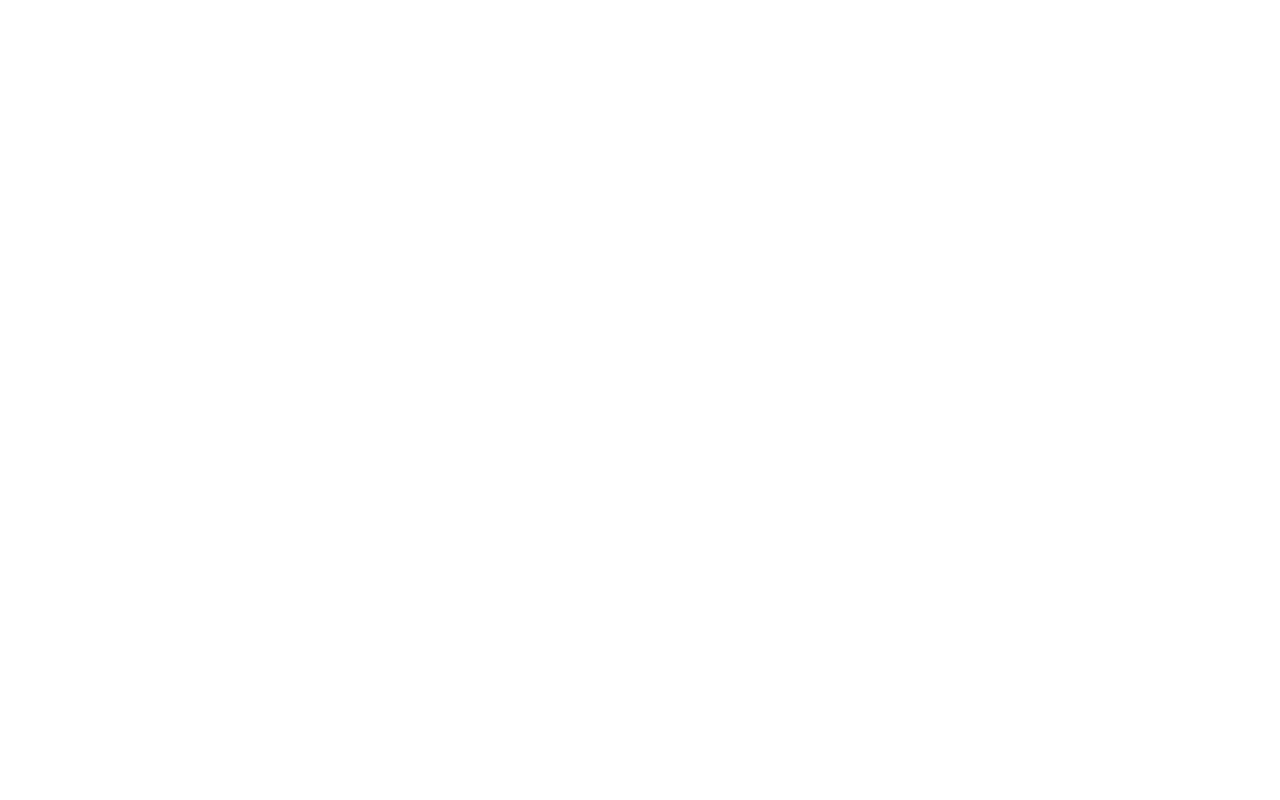
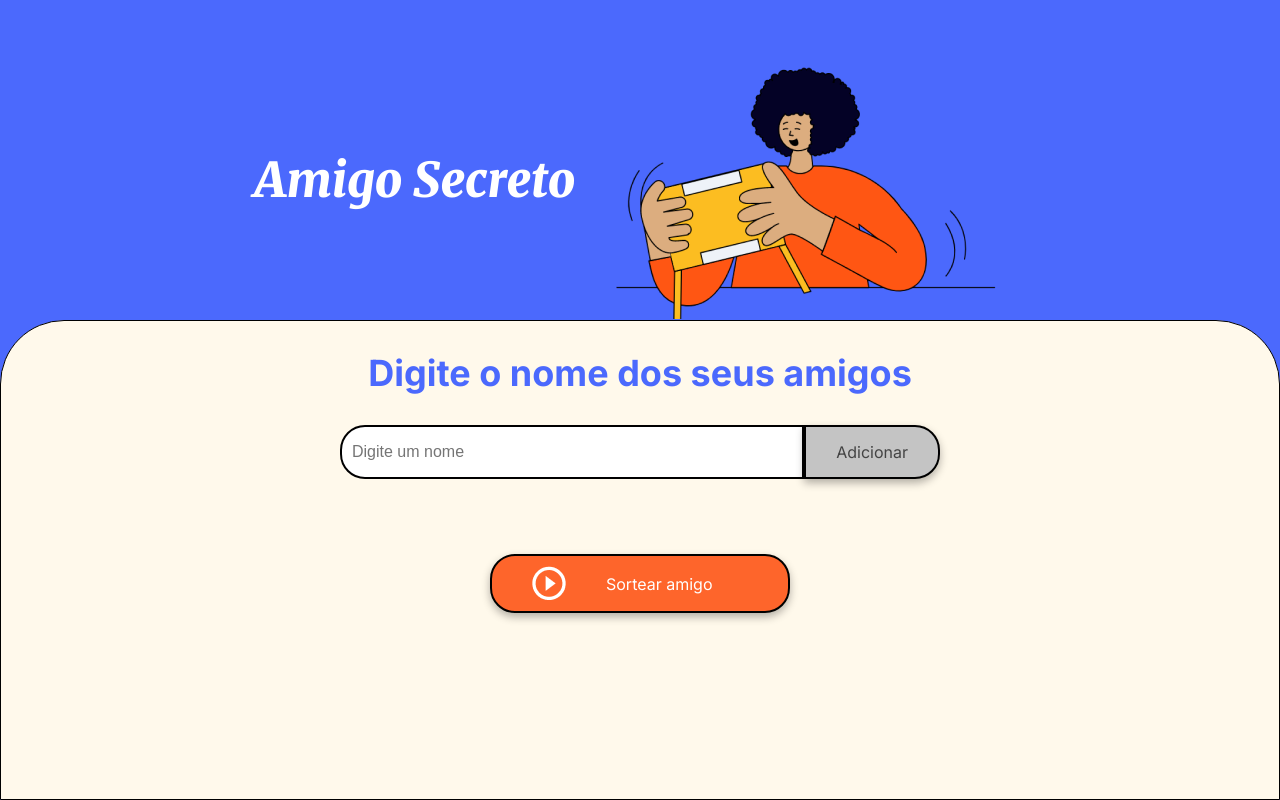
Before and after one commit to telmare17/Challenge_Amigo_Secreto, a plain HTML site: page index.html in a window 1280 px wide. Drawn offline with Linux system fonts and the light colour scheme.

Commit message:
Alterações de layout

```diff
--- /dev/null
+++ b/app.js
@@ -0,0 +1 @@
+//O principal objetivo deste desafio é fortalecer suas habilidades em lógica de programação. Aqui você deverá desenvolver a lógica para resolver o problema.
--- a/index.html
+++ b/index.html
@@ -1,11 +1,41 @@
 <!DOCTYPE html>
-<html lang="en">
+<html lang="pt-br">
 <head>
     <meta charset="UTF-8">
     <meta name="viewport" content="width=device-width, initial-scale=1.0">
-    <title>Document</title>
+    <link rel="stylesheet" href="style.css">
+    <link rel="preconnect" href="https://fonts.googleapis.com">
+    <link rel="preconnect" href="https://fonts.gstatic.com" crossorigin>
+    <link href="https://fonts.googleapis.com/css2?family=Inter:wght@100;400;700;900&family=Merriweather:ital,wght@0,300;0,400;0,700;0,900;1,300;1,400;1,700;1,900&display=swap" rel="stylesheet">
+    <title>Amigo Secreto</title>
 </head>
+
 <body>
+    <main class="main-content">
+        <header class="header-banner">
+            <h1 class="main-title">Amigo Secreto</h1>
+            <img src="assets/amigo-secreto.png" alt="Imagem representativa de amigo secreto">
+        </header>
 
+        <section class="input-section">
+            <h2 class="section-title">Digite o nome dos seus amigos</h2>
+            <div class="input-wrapper">
+                <input type="text" id="amigo" class="input-name" placeholder="Digite um nome">
+                <button class="button-add" onclick="adicionarAmigo()">Adicionar</button>
+            </div>
+
+            <ul id="listaAmigos" class="name-list" aria-labelledby="listaAmigos" role="list"></ul>
+            <ul id="resultado" class="result-list" aria-live="polite"></ul>
+
+            <div class="button-container">
+                <button class="button-draw" onclick="sortearAmigo()" aria-label="Sortear amigo secreto">
+                    <img src="assets/play_circle_outline.png" alt="Ícone para sortear">
+                    Sortear amigo
+                </button>
+            </div>
+        </section>
+    </main>
+
+    <script src="app.js" defer></script>
 </body>
 </html>
--- /dev/null
+++ b/style.css
@@ -0,0 +1,162 @@
+:root {
+    --color-primary: #4B69FD;
+    --color-secondary: #FFF9EB;
+    --color-tertiary: #C4C4C4;
+    --color-button: #fe652b;
+    --color-button-hover: #e55720;
+    --color-text: #444444;
+    --color-white: #FFFFFF;
+}
+
+/* Estilos gerais */
+* {
+    margin: 0;
+    padding: 0;
+    box-sizing: border-box;
+}
+
+body {
+    height: 100vh;
+    background-color: var(--color-primary);
+    display: flex;
+    justify-content: center;
+    align-items: center;
+}
+
+.main-content {
+    display: flex;
+    flex-direction: column;
+    height: 100%;
+    width: 100%;
+}
+
+/* Banner */
+.header-banner {
+    flex: 40%;
+    display: flex;
+    justify-content: center;
+    align-items: center;
+    padding: 40px 0 0;
+}
+
+/* Seção de entrada */
+.input-section {
+    flex: 60%;
+    background-color: var(--color-secondary);
+    border: 1px solid #000;
+    border-radius: 64px 64px 0 0;
+    display: flex;
+    flex-direction: column;
+    align-items: center;
+    padding: 20px;
+    width: 100%;
+}
+
+/* Títulos */
+.main-title {
+    font-size: 48px;
+    font-family: "Merriweather", serif;
+    font-weight: 900;
+    font-style: italic;
+    color: var(--color-white);
+}
+
+.section-title {
+    font-family: "Inter", serif;
+    font-size: 36px;
+    font-weight: 700;
+    color: var(--color-primary);
+    margin: 10px 0;
+    text-align: center;
+}
+
+/* Contêineres de entrada e botão */
+.input-wrapper {
+    display: flex;
+    justify-content: center;
+    width: 100%;
+    max-width: 600px;
+    margin-top: 20px;
+}
+
+.input-name {
+    width: 100%;
+    padding: 10px;
+    border: 2px solid #000;
+    border-radius: 25px 0 0 25px;
+    font-size: 16px;
+}
+
+.button-container {
+    width: 300px;
+    justify-content: center;
+}
+
+/* Estilos de entrada de texto */
+.input-title {
+    flex: 1;
+    padding: 10px 15px;
+    font-size: 16px;
+    border: 2px solid #333;
+    border-right: none;
+    border-radius: 25px 0 0 25px;
+    font-family: "Merriweather", serif;
+    box-shadow: 0 4px 8px rgba(0, 0, 0, 0.3);
+}
+
+/* Estilos de botão */
+button {
+    padding: 15px 30px;
+    font-family: "Inter", sans-serif;
+    font-size: 16px;
+    border: 2px solid #000;
+    border-radius: 25px;
+    box-shadow: 0 4px 8px rgba(0, 0, 0, 0.3);
+    cursor: pointer;
+}
+
+.button-add {
+    background-color: var(--color-tertiary);
+    color: var(--color-text);
+    border-radius: 0 25px 25px 0;
+}
+
+.button-add:hover {
+    background-color: #a1a1a1;
+}
+
+/* Listas */
+ul {
+    list-style-type: none;
+    color: var(--color-text);
+    font-family: "Inter", sans-serif;
+    font-size: 18px;
+    margin: 20px 0;
+}
+
+.result-list {
+    margin-top: 15px;
+    color: #05DF05;
+    font-size: 22px;
+    font-weight: bold;
+    text-align: center;
+}
+
+/* Botão de sortear título */
+.button-draw {
+    display: flex;
+    align-items: center;
+    width: 100%;
+    padding: 10px 40px;
+    color: var(--color-white);
+    background-color: var(--color-button);
+    font-size: 16px;
+}
+
+.button-draw img {
+    margin-right: 40px;
+}
+
+.button-draw:hover {
+    background-color: var(--color-button-hover);
+}
```
Also changed, not shown: assets/amigo-secreto.png (added), assets/play_circle_outline.png (added).
